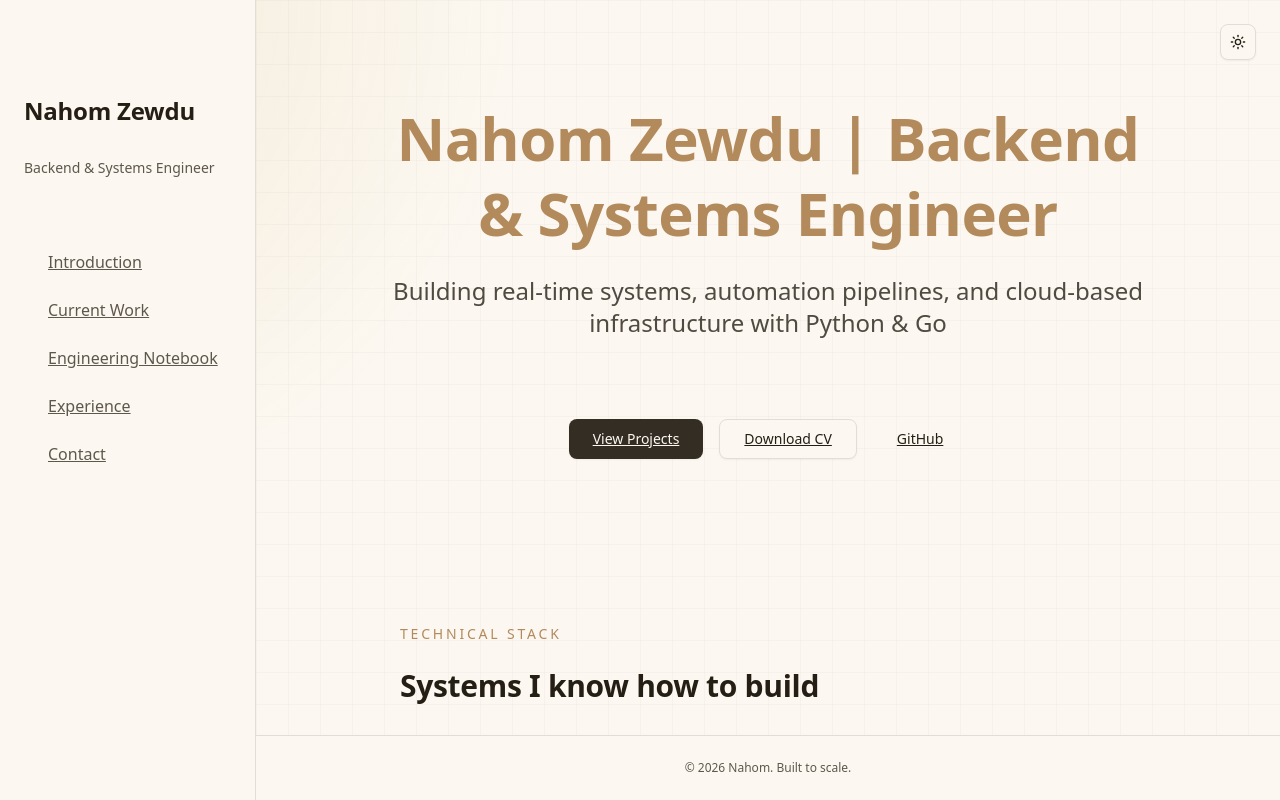
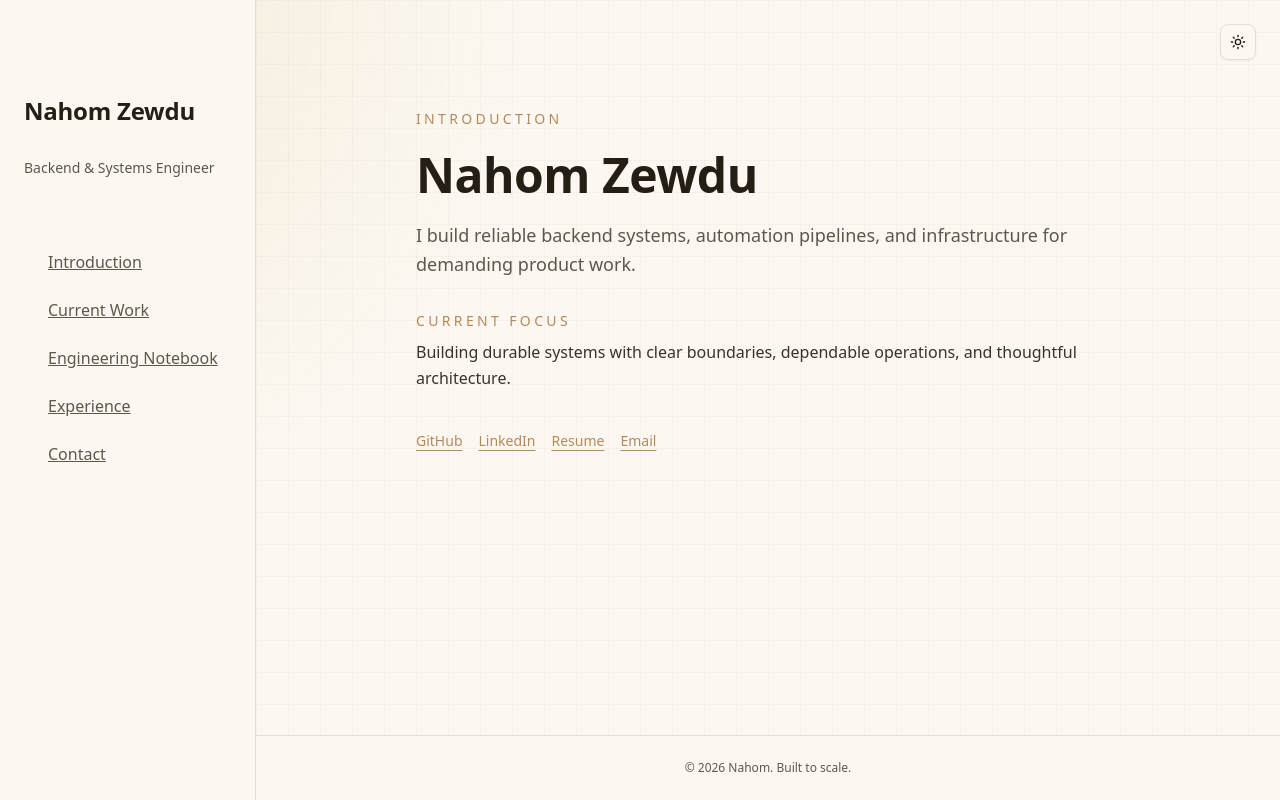
Before and after one commit to nahom-zewdu/my-portfolio, a Next.js app: page / in a window 1280 px wide. Built offline with nearby package versions, Linux system fonts and the light colour scheme.

Commit message:
chore: refactor Home component to simplify structure and enhance readability

```diff
--- a/src/app/page.tsx
+++ b/src/app/page.tsx
@@ -1,96 +1,47 @@
-"use client";
-import { Button } from "@/components/ui/button";
 import Link from "next/link";
-import dynamic from "next/dynamic";
-import { useRef } from "react";
-import { motion } from "framer-motion";
-import TechStack from "@/components/TechStack";
 
-const SystemsSection = dynamic(() => import("@/components/SystemsSection"), { ssr: false });
-const AboutSection = dynamic(() => import("@/components/AboutSection"), { ssr: false });
-const ExperienceSection = dynamic(() => import("@/components/ExperienceSection"), { ssr: false });
-const ContactSection = dynamic(() => import("@/components/ContactSection"), { ssr: false });
-
-const fadeInUp = {
-  initial: { opacity: 0 },
-  animate: { opacity: 1 },
-  transition: { duration: 0.2, ease: "easeOut" }
-};
-
-const staggerContainer = {
-  animate: {
-    transition: {
-      staggerChildren: 0.05
-    }
-  }
-};
+const links = [
+  { href: "https://github.com/nahom-zewdu", label: "GitHub" },
+  { href: "https://www.linkedin.com/in/nahom-zewdu/", label: "LinkedIn" },
+  { href: "https://drive.google.com/file/d/1qd71t0zFsOI34m5-TtbkAZIG67Ybzn6C/view?usp=sharing", label: "Resume" },
+  { href: "mailto:nahiyo86@gmail.com", label: "Email" },
+];
 
 export default function Home() {
-  const heroRef = useRef<HTMLDivElement>(null);
+  return (
+    <main className="mx-auto flex min-h-[70vh] max-w-3xl flex-col justify-center px-4 py-16 sm:px-6 lg:px-8">
+      <section className="space-y-8">
+        <div className="space-y-4">
+          <p className="text-sm uppercase tracking-[0.24em] text-accent">Introduction</p>
+          <h1 className="text-4xl font-semibold tracking-tight text-foreground sm:text-5xl">
+            Nahom Zewdu
+          </h1>
+          <p className="max-w-2xl text-lg leading-relaxed text-muted-foreground">
+            I build reliable backend systems, automation pipelines, and infrastructure for demanding product work.
+          </p>
+        </div>
 
-  return (
-    <>
-      <motion.section
-        id="hero"
-        ref={heroRef}
-        className="relative flex flex-col items-center justify-center min-h-[70vh] gap-8 text-center px-4 overflow-hidden"
-        initial={{ opacity: 0 }}
-        animate={{ opacity: 1 }}
-        transition={{ duration: 0.8 }}
-      >
-        <motion.div
-          className="space-y-6 max-w-3xl mx-auto"
-          variants={fadeInUp}
-          initial="initial"
-          animate="animate"
-        >
-          <motion.h1
-            className="text-4xl md:text-6xl font-bold tracking-tight text-accent"
-            variants={fadeInUp}
-          >
-            Nahom Zewdu | Backend &amp; Systems Engineer
-          </motion.h1>
-          <motion.p
-            className="mx-auto text-xl md:text-2xl text-foreground/80"
-            variants={fadeInUp}
-          >
-            Building real-time systems, automation pipelines, and cloud-based infrastructure with Python &amp; Go
-          </motion.p>
-        </motion.div>
-        <motion.div
-          className="flex flex-col sm:flex-row gap-4 justify-center mt-6"
-          variants={staggerContainer}
-          initial="initial"
-          animate="animate"
-        >
-          <motion.div variants={fadeInUp}>
-            <Button asChild size="lg">
-              <Link href="#projects">View Projects</Link>
-            </Button>
-          </motion.div>
-          <motion.div variants={fadeInUp}>
-            <Button asChild variant="outline" size="lg">
-              <a
-                href="https://drive.google.com/file/d/1qd71t0zFsOI34m5-TtbkAZIG67Ybzn6C/view?usp=sharing"
-                target="_blank"
-                rel="noopener noreferrer"
-              >
-                Download CV
-              </a>
-            </Button>
-          </motion.div>
-          <motion.div variants={fadeInUp}>
-            <Button asChild variant="ghost" size="lg">
-              <a href="https://github.com/nahom-zewdu" target="_blank" rel="noopener noreferrer">GitHub</a>
-            </Button>
-          </motion.div>
-        </motion.div>
-      </motion.section>
-      <TechStack />
-      <SystemsSection />
-      <AboutSection />
-      <ExperienceSection />
-      <ContactSection />
-    </>
+        <div className="space-y-2">
+          <p className="text-sm uppercase tracking-[0.24em] text-accent">Current focus</p>
+          <p className="max-w-2xl text-base leading-relaxed text-foreground/90">
+            Building durable systems with clear boundaries, dependable operations, and thoughtful architecture.
+          </p>
+        </div>
+
+        <div className="flex flex-wrap gap-4 pt-2">
+          {links.map((link) => (
+            <Link
+              key={link.label}
+              href={link.href}
+              target="_blank"
+              rel="noopener noreferrer"
+              className="text-sm font-medium text-accent underline-offset-4 transition-opacity duration-200 hover:opacity-80"
+            >
+              {link.label}
+            </Link>
+          ))}
+        </div>
+      </section>
+    </main>
   );
 }
```
